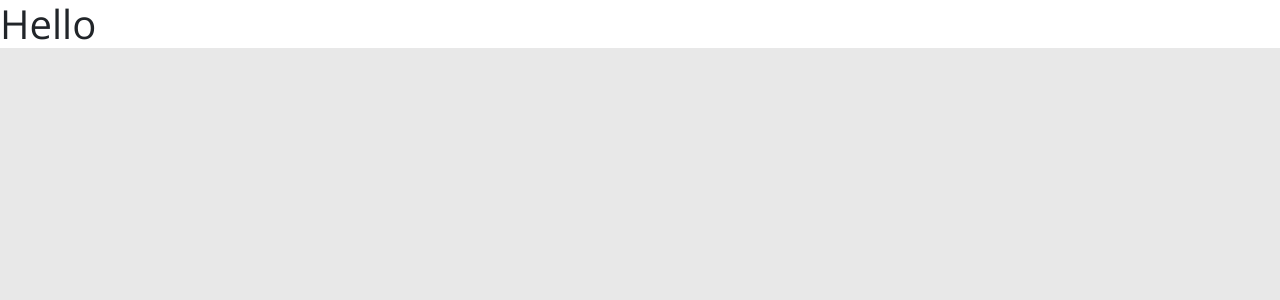
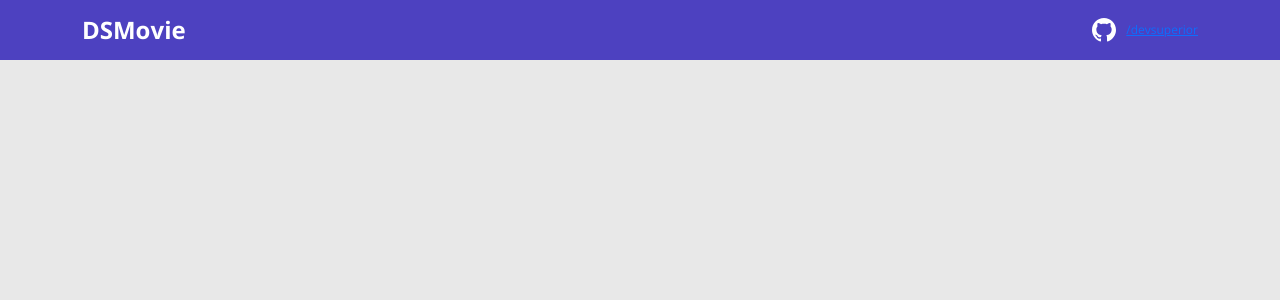
Before and after one commit to victorlui/dsmovie, a React (Create React App) app in the folder frontend/: page / in a window 1280 px wide. Shown: the top 300 px of the page. Built offline with nearby package versions, Linux system fonts and the light colour scheme.

Commit message:
Criação do component NavBar

```diff
--- a/frontend/src/App.tsx
+++ b/frontend/src/App.tsx
@@ -1,5 +1,7 @@
+import NavBar from "./components/NavBar";
+
 function App() {
-  return <h1>Hello</h1>;
+  return <NavBar />;
 }
 
 export default App;
--- /dev/null
+++ b/frontend/src/components/NavBar/index.tsx
@@ -0,0 +1,23 @@
+import React from "react";
+import { ReactComponent as GitHubIcon } from "assests/imgs/github.svg";
+import './styles.css'
+
+const NavBar: React.FC = () => {
+  return (
+    <header>
+      <nav className="container">
+        <div className="dsmovie-nav-content">
+          <h1>DSMovie</h1>
+          <a href="https://github.com/victorlui/dsmovie">
+            <div className="dsmovie-contact">
+              <GitHubIcon />
+              <p className="dsmovie-contact-name">/devsuperior</p>
+            </div>
+          </a>
+        </div>
+      </nav>
+    </header>
+  );
+};
+
+export default NavBar;
--- /dev/null
+++ b/frontend/src/components/NavBar/styles.css
@@ -0,0 +1,30 @@
+header {
+  background-color: var(--color-primary);
+  display: flex;
+  align-items: center;
+  height: 60px;
+}
+
+.dsmovie-nav-content {
+  display: flex;
+  align-items: center;
+  justify-content: space-between;
+  color: #fff;
+}
+
+.dsmovie-nav-content h1 {
+    margin: 0;
+    font-weight: 800;
+    font-size: 24px;
+}
+
+.dsmovie-contact {
+  display: flex;
+  align-items: center;
+  gap: 10px;
+}
+
+.dsmovie-contact-name {
+    margin: 0;
+    font-size: 12px;
+}
--- a/frontend/tsconfig.json
+++ b/frontend/tsconfig.json
@@ -1,5 +1,6 @@
 {
   "compilerOptions": {
+    "baseUrl": "./src",
     "target": "es5",
     "lib": [
       "dom",
```
Also changed, not shown: frontend/src/assests/imgs/github.svg (added).
